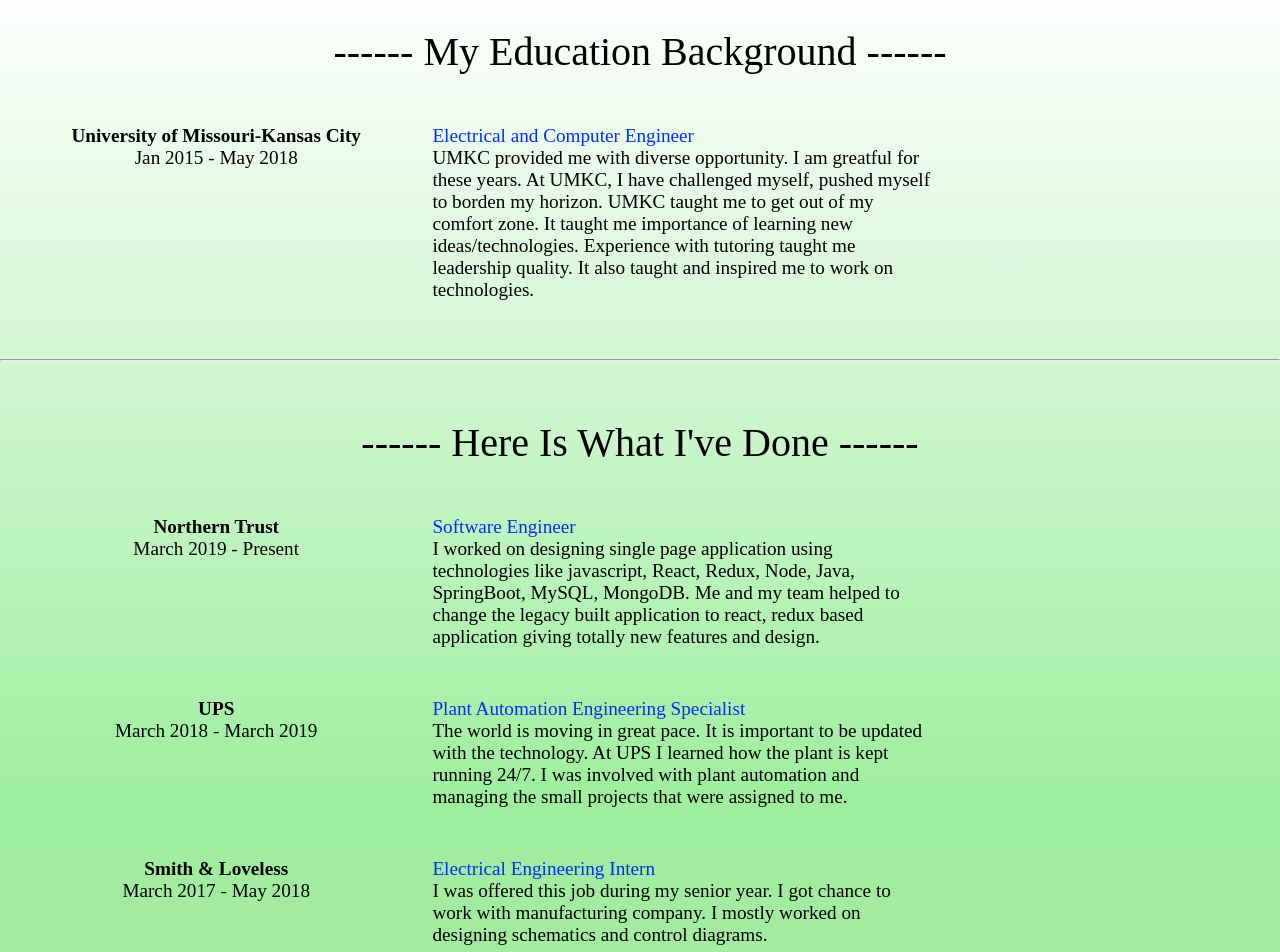
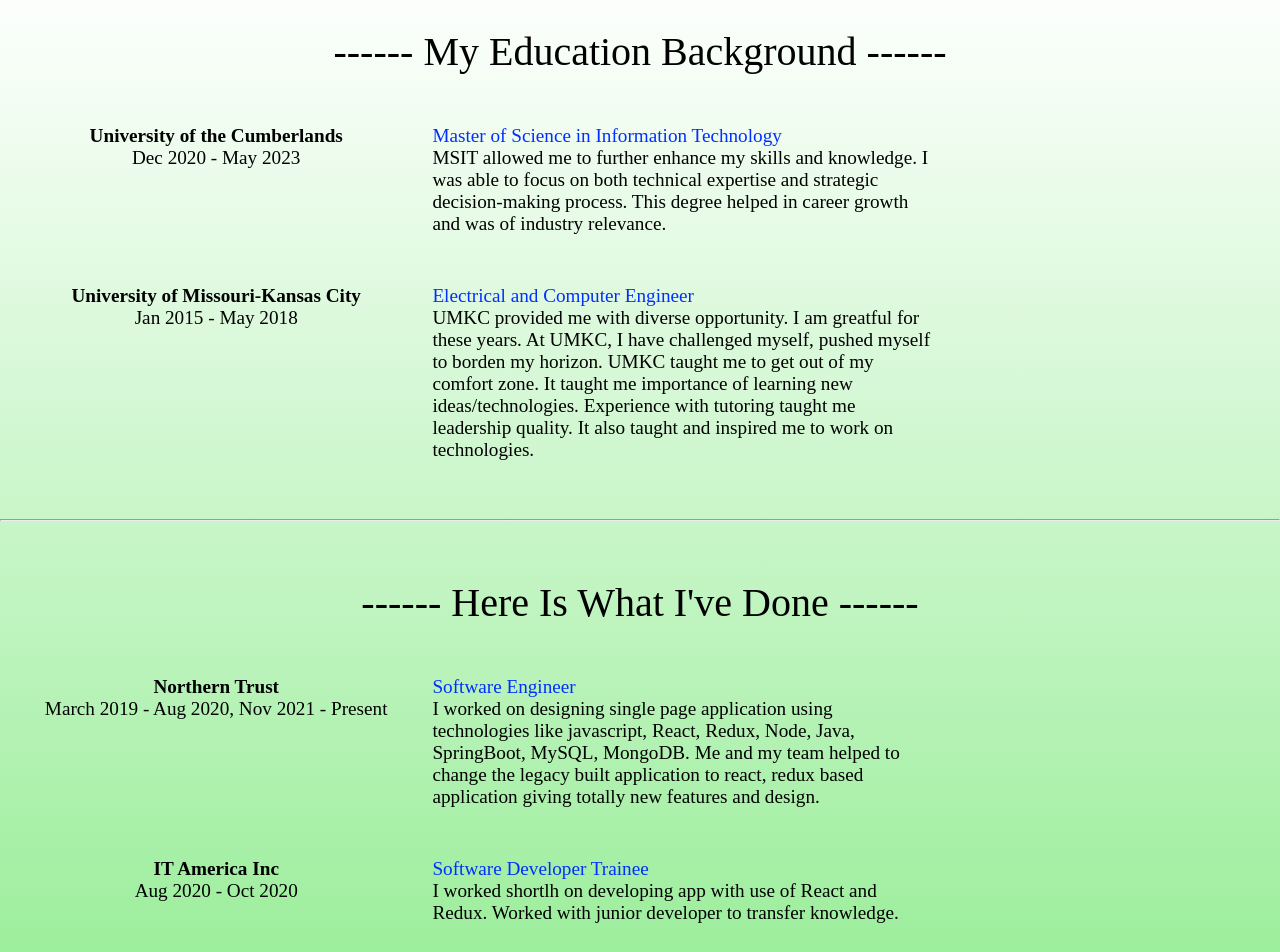
Before and after one commit to gyawalib0799/WebPage, a React (Create React App) app: page / in a window 1280 px wide. Shown: the part 980-1932 px from the top of the page. Built offline with nearby package versions, Linux system fonts and the light colour scheme.

Commit message:
add exp and education

```diff
--- a/src/components/pages/education/MyEducation.js
+++ b/src/components/pages/education/MyEducation.js
@@ -4,6 +4,14 @@ import '../experience/MyExperience.css'
 export default class MyEducation extends Component {
     render() {
         const listOfData=[
+            {
+                university: 'University of the Cumberlands',
+                timeFrame: 'Dec 2020 - May 2023',
+                major: 'Master  of Science in Information  Technology',
+                des: `MSIT allowed me to further  enhance my skills and knowledge.
+                I was able to focus on both technical expertise and strategic decision-making process.
+                This degree helped in career growth and was of industry relevance.`
+            },
             {
                 university: 'University of Missouri-Kansas City',
                 timeFrame: 'Jan 2015 - May 2018',
@@ -13,6 +21,7 @@ export default class MyEducation extends Component {
                 UMKC taught me to get out of my comfort zone. It taught me importance of learning new ideas/technologies.
                 Experience with tutoring taught me leadership quality. It also taught and inspired me to work on technologies.`
             }
+
         ]
         return (
             <div className="container-education">
--- a/src/components/pages/experience/PastExperience.js
+++ b/src/components/pages/experience/PastExperience.js
@@ -1,11 +1,18 @@
 const listOfData=[
     {
         title: 'Software Engineer',
-        timeFrame: 'March 2019 - Present',
+        timeFrame: 'March 2019 - Aug 2020, Nov 2021 - Present',
         company: 'Northern Trust',
         des: `I worked on designing single page application using technologies like javascript, React, Redux, Node, Java, SpringBoot, MySQL, MongoDB.
-        Me and my team helped to change the legacy built application to react,  redux
+        Me and my team helped to change the legacy built application to react, redux
         based application giving totally new features and design.`
+    },
+    {
+        title: 'Software Developer Trainee',
+        timeFrame: 'Aug 2020 - Oct 2020',
+        company: 'IT America Inc',
+        des: `I worked shortlh on developing app with use of React and Redux.
+        Worked with junior developer to transfer knowledge.`
     },
     {
         title: 'Plant Automation Engineering Specialist',
```
